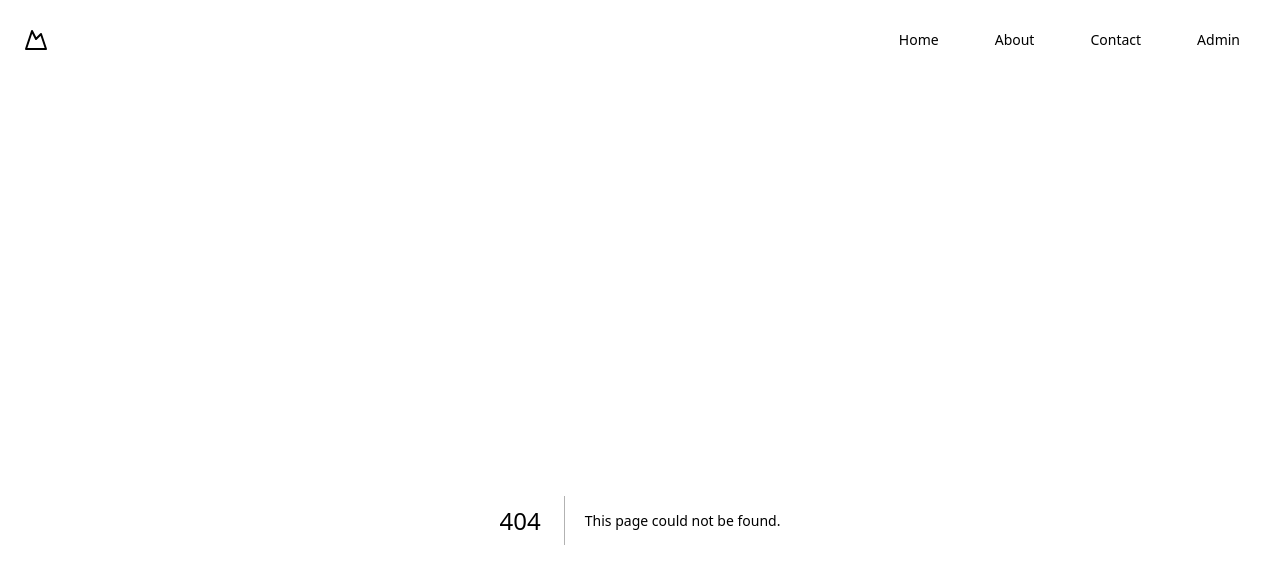
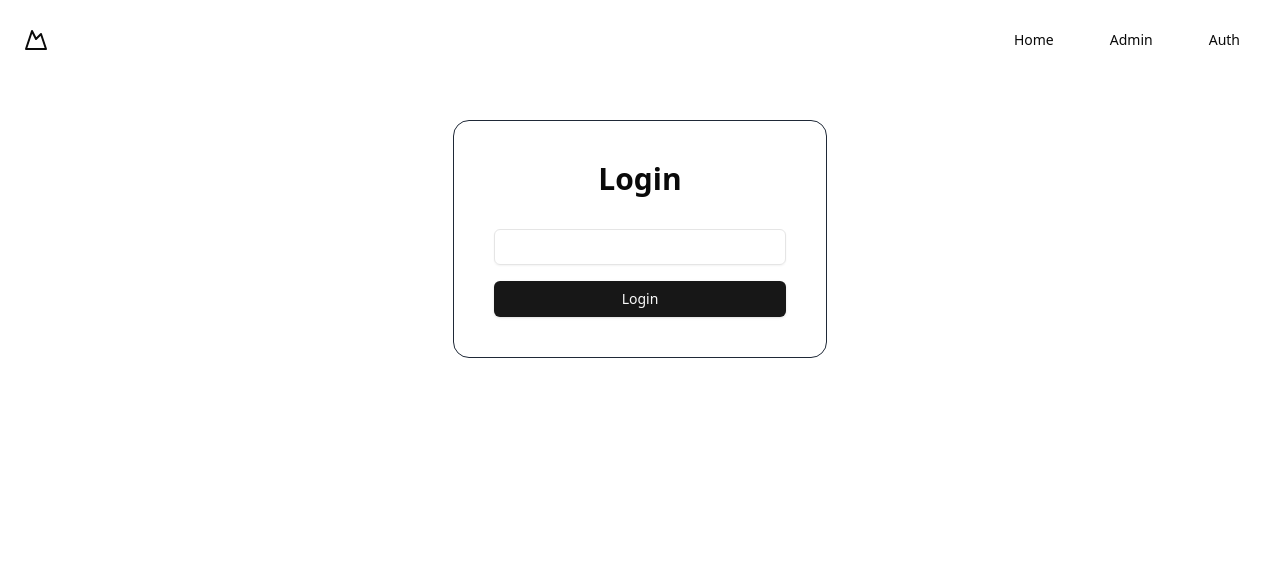
Before and after one commit to bornebyte/bornebyte-web, a Next.js app: page /auth in a window 1280 px wide. Before the commit this address had no page. Shown: the top 584 px of the page. Built offline with nearby package versions, Linux system fonts and the light colour scheme; no server answers.

Commit message:
Feat: Authentication working perfectly

```diff
--- a/app/admin/page.js
+++ b/app/admin/page.js
@@ -1,7 +1,10 @@
 
 const AdminMainPageComponent = () => {
   return (
-    <div>AdminMainPageComponent</div>
+    <div>
+      Admin
+    </div>
+
   )
 }
 
--- /dev/null
+++ b/app/auth/LoginForm.js
@@ -0,0 +1,38 @@
+"use client";
+
+import { useActionState } from "react";
+import { useFormStatus } from "react-dom";
+import { login } from "@/app/auth/actions";
+import { Input } from "@/components/ui/input";
+import { Button } from "@/components/ui/button";
+
+export function LoginForm() {
+    const [state, loginAction] = useActionState(login, undefined);
+
+    return (
+        <div className="h-full w-full flex items-center justify-center">
+            <form action={loginAction} className="flex lg:w-1/3 md:1/2 w-full mx-4 border border-gray-800 rounded-2xl p-10 flex-col gap-4">
+                <p className="text-center font-bold text-3xl mb-4">Login</p>
+                <div className="flex flex-col gap-2">
+                    <Input
+                        id="password"
+                        name="password"
+                        type="password"
+                    />
+                </div>
+                <SubmitButton />
+                {state && <p className="text-center text-red-500">{state.message}</p>}
+            </form>
+        </div>
+    );
+}
+
+function SubmitButton() {
+    const { pending } = useFormStatus();
+
+    return (
+        <Button disabled={pending} type="submit">
+            Login
+        </Button>
+    );
+}
--- /dev/null
+++ b/app/auth/actions.js
@@ -0,0 +1,23 @@
+"use server";
+
+import { createSession, deleteSession } from "@/lib/session";
+import { sql } from "@vercel/postgres";
+import { AES, enc } from "crypto-js";
+import { redirect } from "next/navigation";
+
+export async function login(prevState, formData) {
+    let encryptedPassword = await sql.query("SELECT pass FROM password")
+    const realPassword = AES.decrypt(encryptedPassword.rows[0].pass, process.env.SESSION_SECRET).toString(enc.Utf8)
+    if (formData.get("password") !== realPassword) {
+        return {
+            message: "Invalid Password",
+        };
+    }
+    await createSession(encryptedPassword);
+    redirect("/admin");
+}
+
+export async function logout() {
+    await deleteSession();
+    redirect("/auth");
+}
--- /dev/null
+++ b/app/auth/page.js
@@ -0,0 +1,11 @@
+import { LoginForm } from '@/app/auth/LoginForm'
+
+const AuthPage = () => {
+    return (
+        <div>
+            <LoginForm />
+        </div>
+    )
+}
+
+export default AuthPage
--- a/app/page.js
+++ b/app/page.js
@@ -2,7 +2,7 @@
 export default function Home() {
   return (
     <div>
-      <p>Lorem ipsum, dolor sit amet consectetur adipisicing elit. Repudiandae ea obcaecati beatae suscipit, eligendi quae soluta, numquam earum facere odit velit praesentium, consequuntur quas voluptatem ducimus enim molestias sint rem?</p>
+      <p>Under Development!!</p>
     </div>
   );
 }
--- a/components/Navbar.js
+++ b/components/Navbar.js
@@ -6,8 +6,12 @@ import { Button } from "@/components/ui/button"
 //   } from "@/components/ui/sheet"
 import Link from "next/link"
 import { ToggleDarkMode } from "./ToggleDarkMode"
+import { cookies } from "next/headers"
+import { logout } from "@/app/auth/actions";
 
-export default function Navbar() {
+export default async function Navbar() {
+    const cookieStore = await cookies();
+    let isLoggedIn = cookieStore.has("session");
     return (
         <header className="flex h-20 w-full shrink-0 items-center px-4 md:px-6">
             {/* <Sheet>
@@ -51,26 +55,21 @@ export default function Navbar() {
                     Home
                 </Link>
                 <Link
-                    href="#"
-                    className="group inline-flex h-9 w-max items-center justify-center rounded-md bg-white px-4 py-2 text-sm font-medium transition-colors hover:bg-gray-100 hover:text-gray-900 focus:bg-gray-100 focus:text-gray-900 focus:outline-none disabled:pointer-events-none disabled:opacity-50 data-[active]:bg-gray-100/50 data-[state=open]:bg-gray-100/50 dark:bg-gray-950 dark:hover:bg-gray-800 dark:hover:text-gray-50 dark:focus:bg-gray-800 dark:focus:text-gray-50 dark:data-[active]:bg-gray-800/50 dark:data-[state=open]:bg-gray-800/50"
-                    prefetch={false}
-                >
-                    About
-                </Link>
-                <Link
-                    href="#"
-                    className="group inline-flex h-9 w-max items-center justify-center rounded-md bg-white px-4 py-2 text-sm font-medium transition-colors hover:bg-gray-100 hover:text-gray-900 focus:bg-gray-100 focus:text-gray-900 focus:outline-none disabled:pointer-events-none disabled:opacity-50 data-[active]:bg-gray-100/50 data-[state=open]:bg-gray-100/50 dark:bg-gray-950 dark:hover:bg-gray-800 dark:hover:text-gray-50 dark:focus:bg-gray-800 dark:focus:text-gray-50 dark:data-[active]:bg-gray-800/50 dark:data-[state=open]:bg-gray-800/50"
-                    prefetch={false}
-                >
-                    Contact
-                </Link>
-                <Link
                     href="/admin"
                     className="group inline-flex h-9 w-max items-center justify-center rounded-md bg-white px-4 py-2 text-sm font-medium transition-colors hover:bg-gray-100 hover:text-gray-900 focus:bg-gray-100 focus:text-gray-900 focus:outline-none disabled:pointer-events-none disabled:opacity-50 data-[active]:bg-gray-100/50 data-[state=open]:bg-gray-100/50 dark:bg-gray-950 dark:hover:bg-gray-800 dark:hover:text-gray-50 dark:focus:bg-gray-800 dark:focus:text-gray-50 dark:data-[active]:bg-gray-800/50 dark:data-[state=open]:bg-gray-800/50"
                     prefetch={false}
                 >
                     Admin
                 </Link>
+                {
+                    isLoggedIn ? <Button onClick={logout}>Logout</Button> : <Link
+                        href="/auth"
+                        className="group inline-flex h-9 w-max items-center justify-center rounded-md bg-white px-4 py-2 text-sm font-medium transition-colors hover:bg-gray-100 hover:text-gray-900 focus:bg-gray-100 focus:text-gray-900 focus:outline-none disabled:pointer-events-none disabled:opacity-50 data-[active]:bg-gray-100/50 data-[state=open]:bg-gray-100/50 dark:bg-gray-950 dark:hover:bg-gray-800 dark:hover:text-gray-50 dark:focus:bg-gray-800 dark:focus:text-gray-50 dark:data-[active]:bg-gray-800/50 dark:data-[state=open]:bg-gray-800/50"
+                        prefetch={false}
+                    >
+                        Auth
+                    </Link>
+                }
                 {/* <ToggleDarkMode /> */}
             </nav>
         </header>
--- /dev/null
+++ b/lib/session.js
@@ -0,0 +1,43 @@
+import "server-only";
+import { SignJWT, jwtVerify } from "jose";
+import { cookies } from "next/headers";
+
+const secretKey = process.env.SESSION_SECRET;
+const encodedKey = new TextEncoder().encode(secretKey);
+
+export async function createSession(password) {
+    const expiresAt = new Date(Date.now() + 7 * 24 * 60 * 60 * 1000);
+    const session = await encrypt({ password, expiresAt });
+
+    const cookieStore = await cookies()
+    cookieStore.set("session", session, {
+        httpOnly: true,
+        secure: true,
+        expires: expiresAt,
+    });
+}
+
+export async function deleteSession() {
+    const cookieStore = await cookies()
+    cookieStore.delete("session");
+}
+
+
+export async function encrypt(payload) {
+    return new SignJWT(payload)
+        .setProtectedHeader({ alg: "HS256" })
+        .setIssuedAt()
+        .setExpirationTime("7d")
+        .sign(encodedKey);
+}
+
+export async function decrypt(session) {
+    try {
+        const { payload } = await jwtVerify(session, encodedKey, {
+            algorithms: ["HS256"],
+        });
+        return payload;
+    } catch (error) {
+        console.log("Failed to verify session");
+    }
+}
--- a/package.json
+++ b/package.json
@@ -20,13 +20,16 @@
     "@vercel/postgres": "^0.10.0",
     "class-variance-authority": "^0.7.1",
     "clsx": "^2.1.1",
+    "crypto-js": "^4.2.0",
+    "jose": "^5.9.6",
     "lucide-react": "^0.469.0",
     "next": "15.1.3",
     "next-themes": "^0.4.4",
     "react": "^19.0.0",
     "react-dom": "^19.0.0",
     "tailwind-merge": "^2.6.0",
-    "tailwindcss-animate": "^1.0.7"
+    "tailwindcss-animate": "^1.0.7",
+    "zod": "^3.24.1"
   },
   "devDependencies": {
     "@eslint/eslintrc": "^3",
```
Also changed, not shown: middleware.js (added, +12 -0 lines), app/admin/layout.js (line endings or trailing spaces), 1 other file (tests, documents, lock files or other folders).
